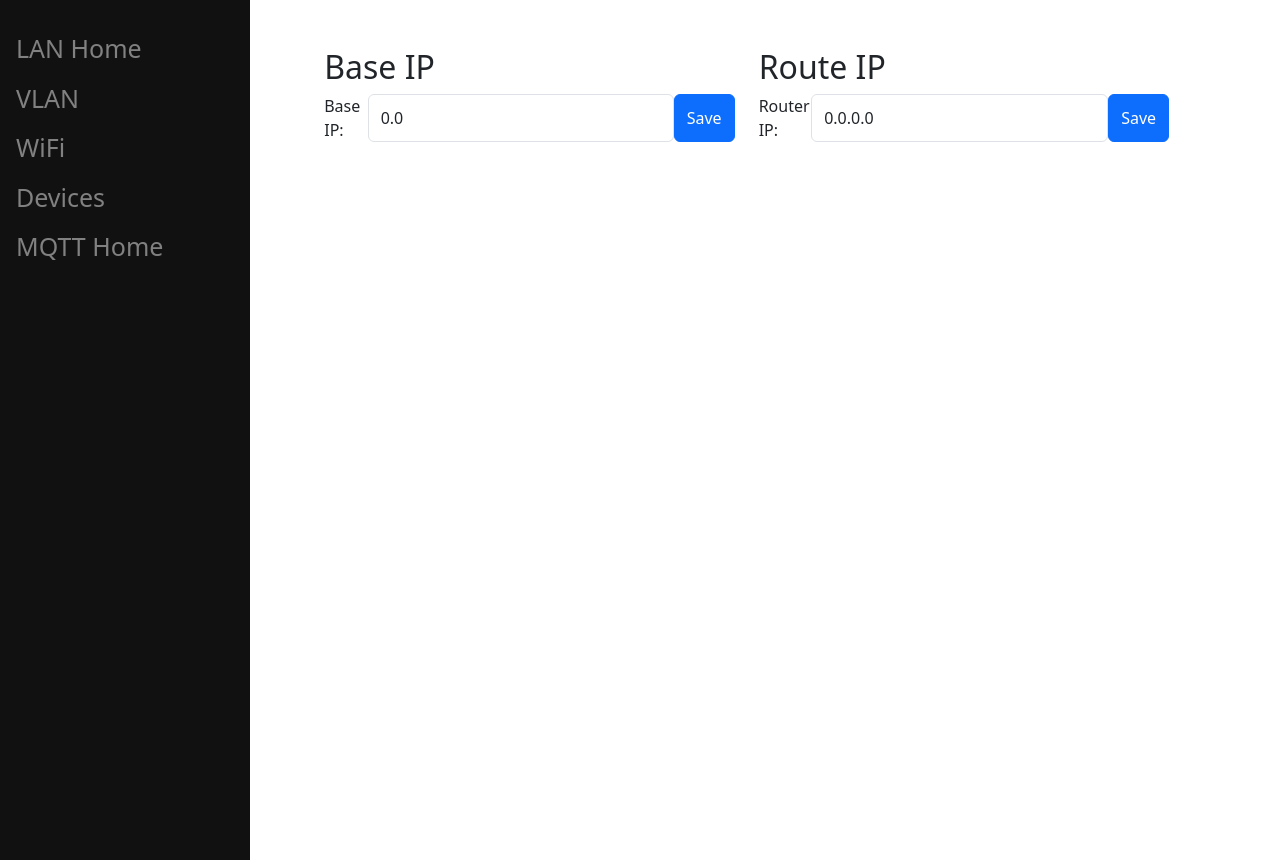
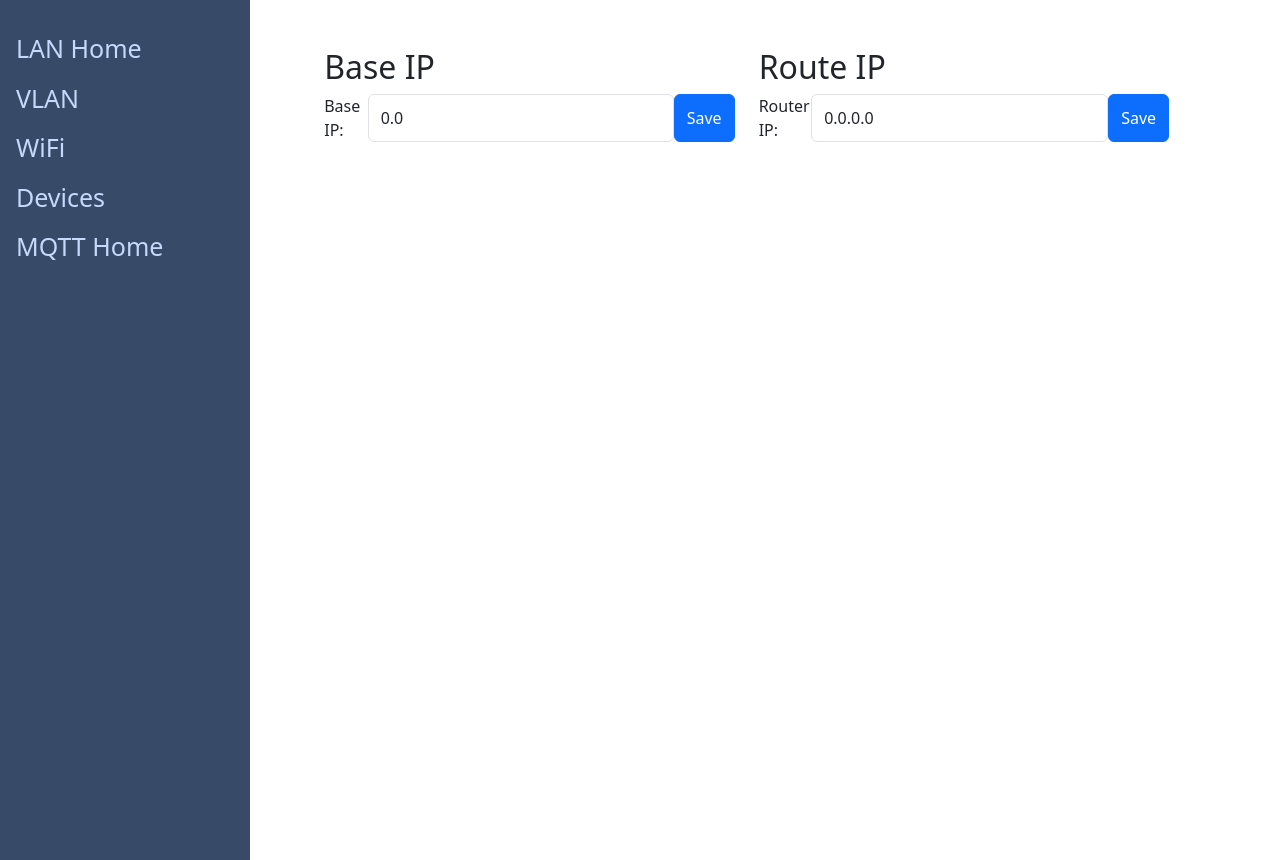
Before and after one commit to ben-burwood/HomeDB, a Django app: page /ip/ in a window 1280 px wide. Shown: the part 56-916 px from the top of the page. Run offline with Django 5.2, Linux system fonts and the light colour scheme; some libraries are stand-ins or nearby versions.

Commit message:
Updated Colour Scheme

```diff
--- a/NetworkMapper/common/templates/base/navbar.html
+++ b/NetworkMapper/common/templates/base/navbar.html
@@ -6,3 +6,10 @@
         <button class="btn btn-outline-info">Settings</button>
     </div>
 </nav>
+
+
+<style>
+    .navbar {
+        background-color: #374A67;
+    }
+</style>
--- a/NetworkMapper/common/templates/base/sidebar.html
+++ b/NetworkMapper/common/templates/base/sidebar.html
@@ -13,14 +13,14 @@
         height:100%;
         width:250px;
         position: fixed;
-        background-color:#111;
+        background-color:#374A67;
     }
 
     .sidebar a {
         padding:6px 8px 6px 16px;
         text-decoration: none;
         font-size:25px;
-        color: #818181;
+        color: #C6D9FC;
         display:block;
     }
 
```
Also changed, not shown: README.md.
